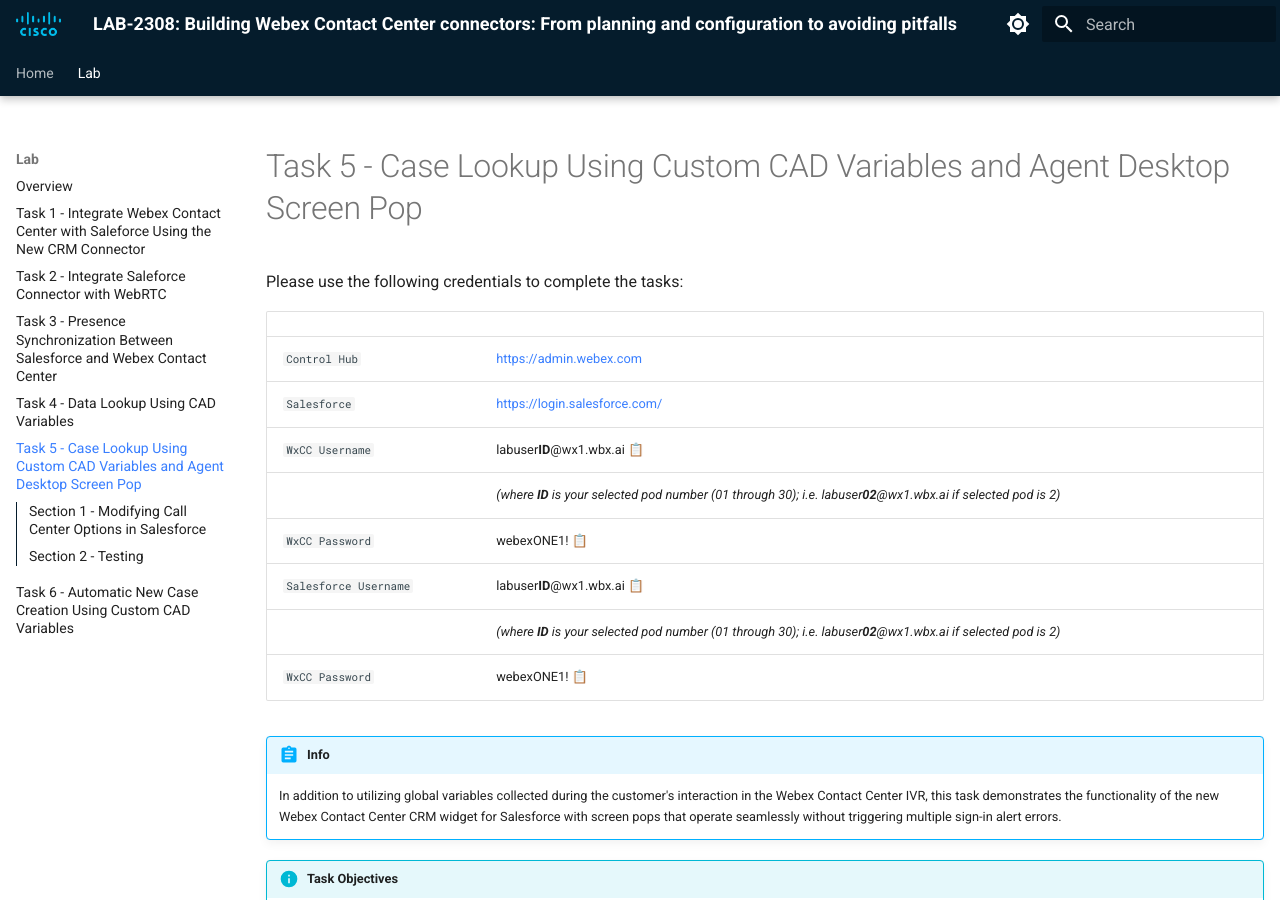
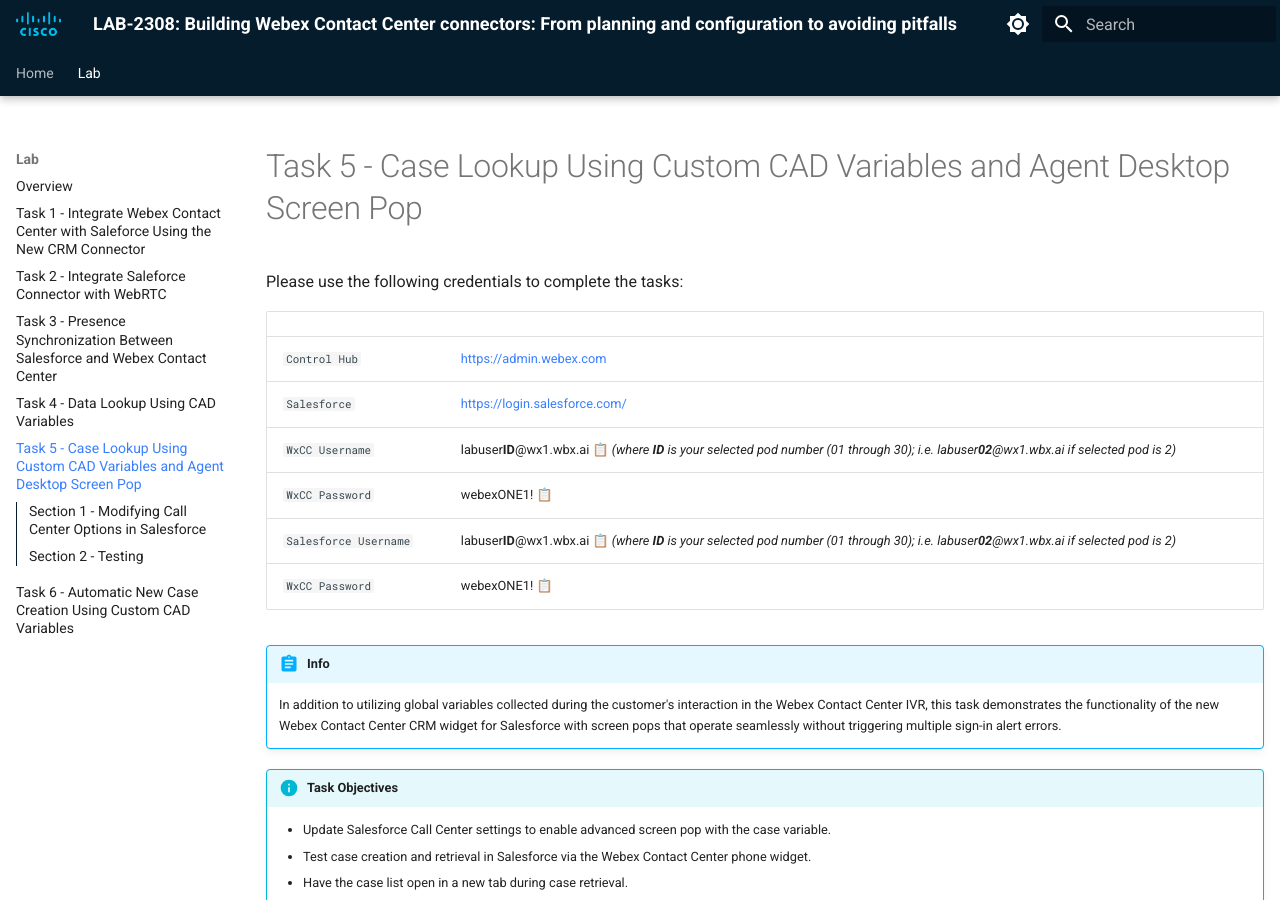
Before and after one commit to WebexCC-SA/LAB-2308, an MkDocs documentation site: the page built from docs/task5.md, in a window 1280 px wide and 900 px high. Built offline with MkDocs 1.6.1 and Material for MkDocs 9.7.7, drawn with Linux system fonts in a browser that asks for light colours.

```diff
--- a/docs/task5.md
+++ b/docs/task5.md
@@ -15,11 +15,9 @@ Please use the following credentials to complete the tasks:
 | ------------------------- | ---------------- |
 | `Control Hub`             | <a href="https://admin.webex.com" target="_blank">https://admin.webex.com</a> |
 | `Salesforce`   | <a href="https://login.salesforce.com" target="_blank">https://login.salesforce.com/</a> |
-| `WxCC Username` | labuser**ID**@wx1.wbx.ai <button onclick="copyText('labuserID@wx1.wbx.ai')">📋</button> |
-|                       | _(where **ID** is your selected pod number (01 through 30); i.e. labuser**02**@wx1.wbx.ai if selected pod is 2)_       |
+| `WxCC Username` | labuser**ID**@wx1.wbx.ai <button onclick="copyText('labuserID@wx1.wbx.ai')">📋</button>  _(where **ID** is your selected pod number (01 through 30); i.e. labuser**02**@wx1.wbx.ai if selected pod is 2)_       |
 | `WxCC Password` | webexONE1! <button onclick="copyText('webexONE1!')">📋</button> |
-| `Salesforce Username` | labuser**ID**@wx1.wbx.ai <button onclick="copyText('labuserID@wx1.wbx.ai')">📋</button> |
-|                       | _(where **ID** is your selected pod number (01 through 30); i.e. labuser**02**@wx1.wbx.ai if selected pod is 2)_       |
+| `Salesforce Username` | labuser**ID**@wx1.wbx.ai <button onclick="copyText('labuserID@wx1.wbx.ai')">📋</button>  _(where **ID** is your selected pod number (01 through 30); i.e. labuser**02**@wx1.wbx.ai if selected pod is 2)_       |
 | `WxCC Password` | webexONE1! <button onclick="copyText('webexONE1!')">📋</button> |
 
 
```
